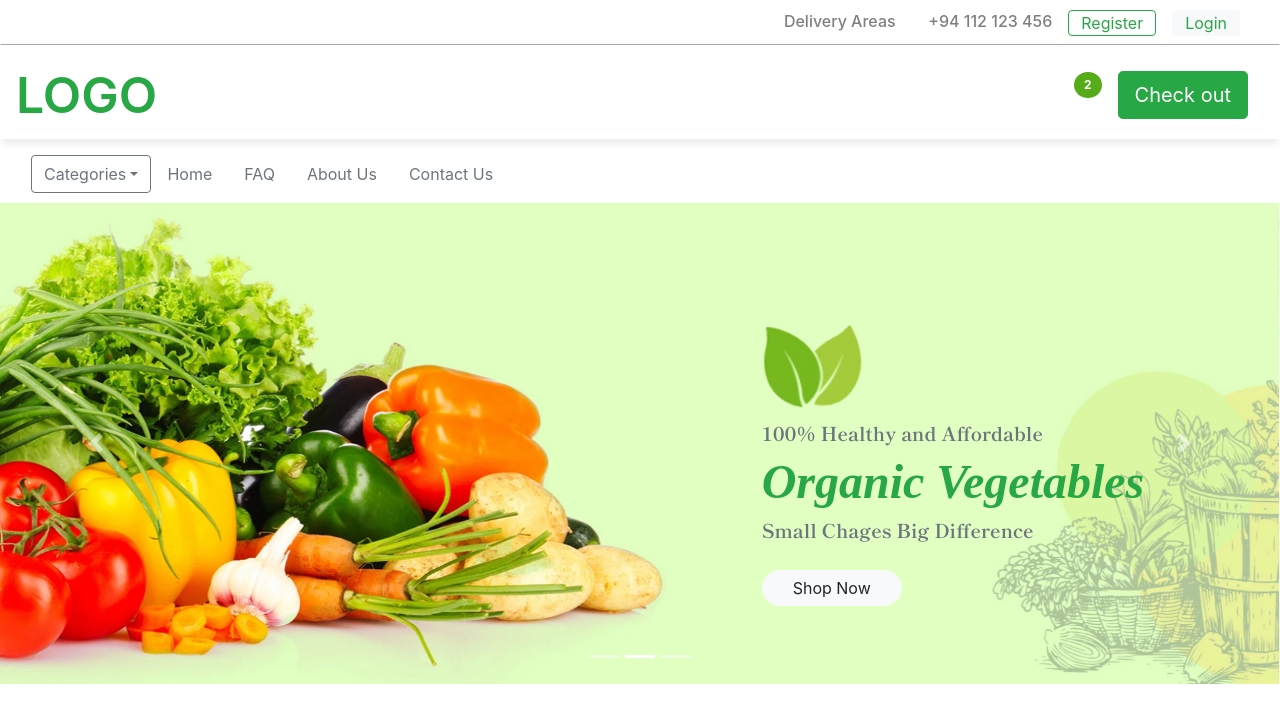
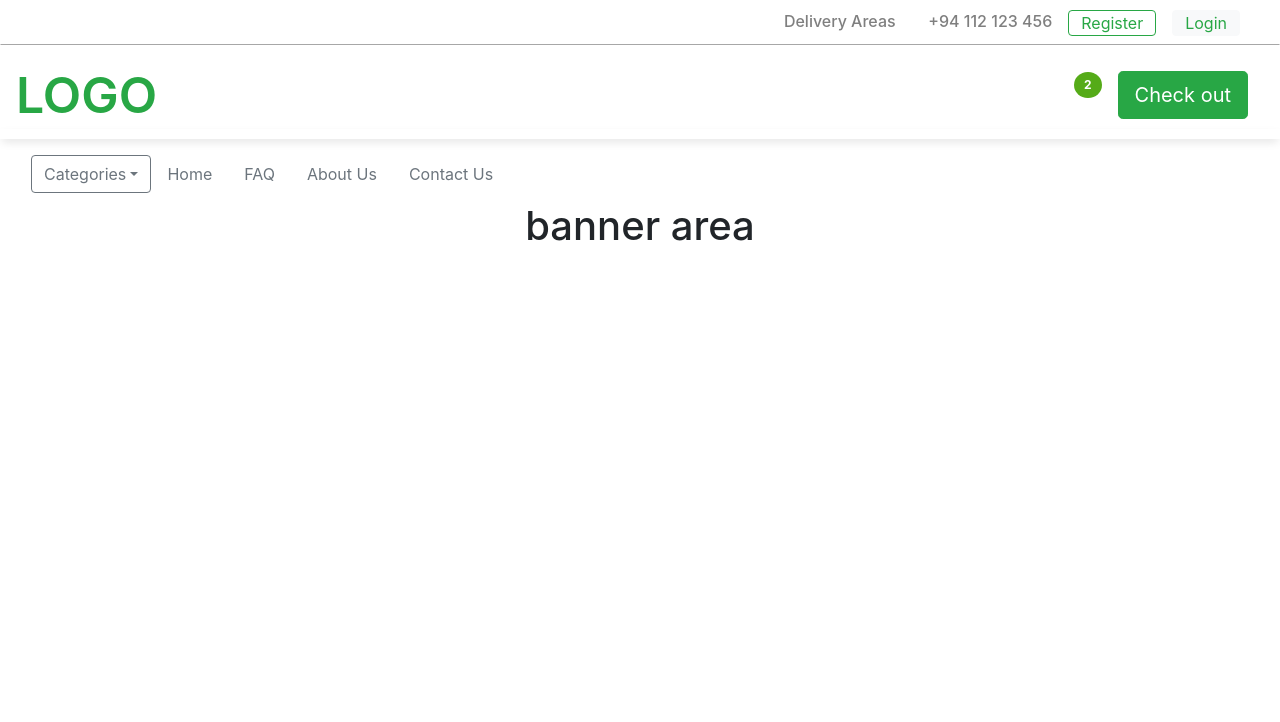
Before and after one commit to JeewanthaLahiru/online-grocery-app-with-react, a React (Create React App) app in the folder shopping-cart/: page / in a window 1280 px wide. Shown: the top 722 px of the page. Built offline with nearby package versions, Linux system fonts and the light colour scheme; a web font is replaced by a local one.

Commit message:
removed bannerArea contents and images

```diff
--- a/shopping-cart/src/components/homePage/bannerArea/BannerArea.tsx
+++ b/shopping-cart/src/components/homePage/bannerArea/BannerArea.tsx
@@ -6,20 +6,7 @@ import BannerContent from "./BannerContent";
 const BannerArea:React.FC = () => {
     return (
         <Container fluid={true} className="banner-area m-0 p-0" >
-            <Carousel>
-                <Carousel.Item interval={4000}>
-                    <BannerImage/>
-                    <BannerContent/>
-                </Carousel.Item>
-                <Carousel.Item interval={4000}>
-                    <BannerImage/>
-                    <BannerContent/>
-                </Carousel.Item>
-                <Carousel.Item interval={4000}>
-                    <BannerImage/>
-                    <BannerContent/>
-                </Carousel.Item>
-            </Carousel>
+            <h1>banner area</h1>
 
         </Container>
     )
--- a/shopping-cart/src/components/homePage/bannerArea/BannerContent.tsx
+++ b/shopping-cart/src/components/homePage/bannerArea/BannerContent.tsx
@@ -1,20 +1,11 @@
 import React from "react";
 import {Button, Col, Container, Row} from "react-bootstrap";
-import leaves_logo from "../../../assets/images/banner_images/leaves-logo.png";
 
 const BannerContent:React.FC = () => {
     return (
         <Container fluid={true} className="banner-content m-0 p-0">
             <Row  className={"p-0 m-0"}>
-                <Col xs={{span:9, offset:3}} sm={{span:6, offset:6}} md={{span:5, offset:7}}>
-                    <Container fluid={true} className="logo-container m-0 p-0" >
-                        <img src={leaves_logo} alt="leaves logo" />
-                    </Container>
-                    <h4 className="text-secondary text-left">100% Healthy and Affordable</h4>
-                    <h1 className="text-success text-left" >Organic Vegetables</h1>
-                    <h4 className="text-secondary text-left">Small Chages Big Difference</h4>
-                    <Button variant="light" className="float-left" >Shop Now</Button>
-                </Col>
+                <h1>banner content</h1>
             </Row>
         </Container>
     )
--- a/shopping-cart/src/components/homePage/bannerArea/BannerImage.tsx
+++ b/shopping-cart/src/components/homePage/bannerArea/BannerImage.tsx
@@ -5,7 +5,7 @@ import banner_image from "../../../assets/images/banner_images/banner.jpg";
 const BannerImage:React.FC = () => {
     return (
         <Container fluid={true} className="banner-image m-0 p-0" >
-            <img src={banner_image} alt="banner image" />
+            <h1>banner</h1>
         </Container>
     )
 }
```
